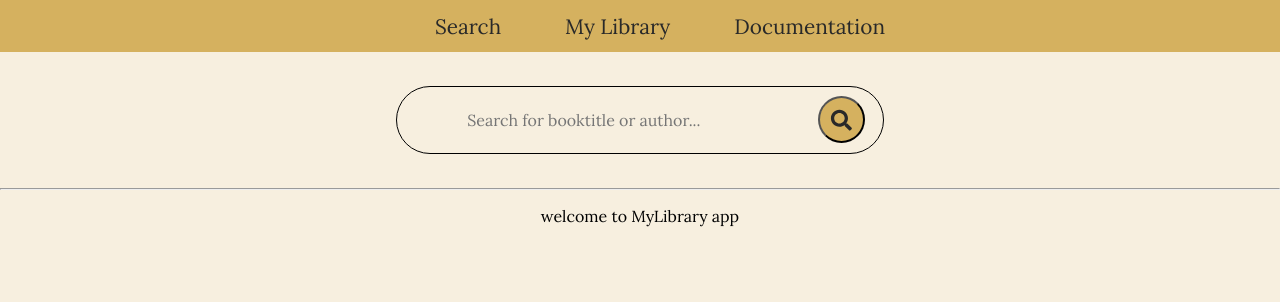
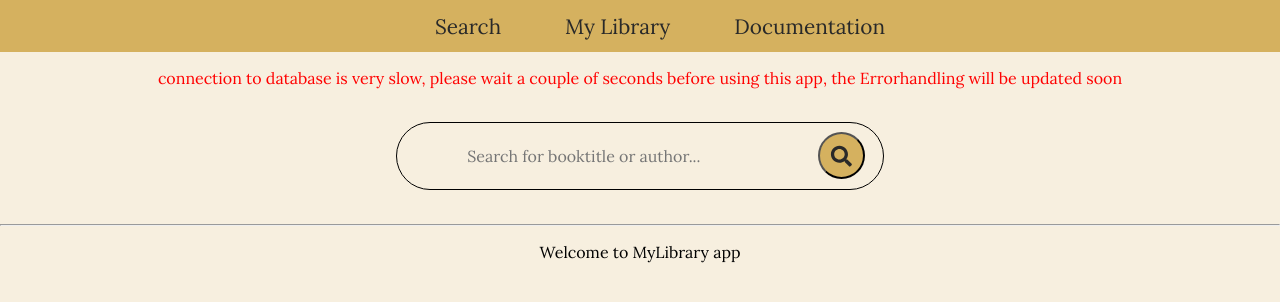
Before and after one commit to AlexPray/My_Library_React_Frontend, a React app: page /search in a window 1280 px wide. Shown: the top 302 px of the page. Built offline with nearby package versions, Linux system fonts and the light colour scheme.

Commit message:
Issue message updated
Database connection issue display

```diff
--- a/client/Components/SearchBar.tsx
+++ b/client/Components/SearchBar.tsx
@@ -1,4 +1,4 @@
-import React, { useState, useRef } from 'react';
+import React, {useState, useRef, Fragment} from 'react';
 import { useNavigate } from 'react-router-dom';
 import Book from '../API/Book';
 import searchBooks from '../API/BooksAPI';
@@ -29,6 +29,10 @@ const SearchBar: React.FC<NewSearchResults> = (props) => {
   }
 
   return (
+    <Fragment>
+
+      <p style={{color:"red", textAlign:"center"}}>connection to database is very slow, please wait a couple of seconds before using this app, the Errorhandling will be updated soon</p>
+
       <div className="search-bar">
         <input
           onKeyDown={handleKeyDown}
@@ -53,6 +57,7 @@ const SearchBar: React.FC<NewSearchResults> = (props) => {
           </svg>
         </button>
       </div>
+    </Fragment>
   );
 };
 
--- a/client/Components/SearchResults.tsx
+++ b/client/Components/SearchResults.tsx
@@ -13,7 +13,7 @@ const SearchResults: FC<searchResultsProps> = (props) => {
   const { searchResults } = props;
 
   if (searchResults === undefined) {
-    return <p className="intro-text"> welcome to MyLibrary app </p>;
+    return <p className="intro-text"> Welcome to MyLibrary app </p>;
   } else if (searchResults.length === 0) {
       return <p className="intro-text"> no searchresults </p>;
     } else {
```
Also changed, not shown: client/Components/Container.tsx (line endings or trailing spaces), 1 other file (tests, documents, lock files or other folders). Lines whose indentation alone changed are shown as unchanged.
